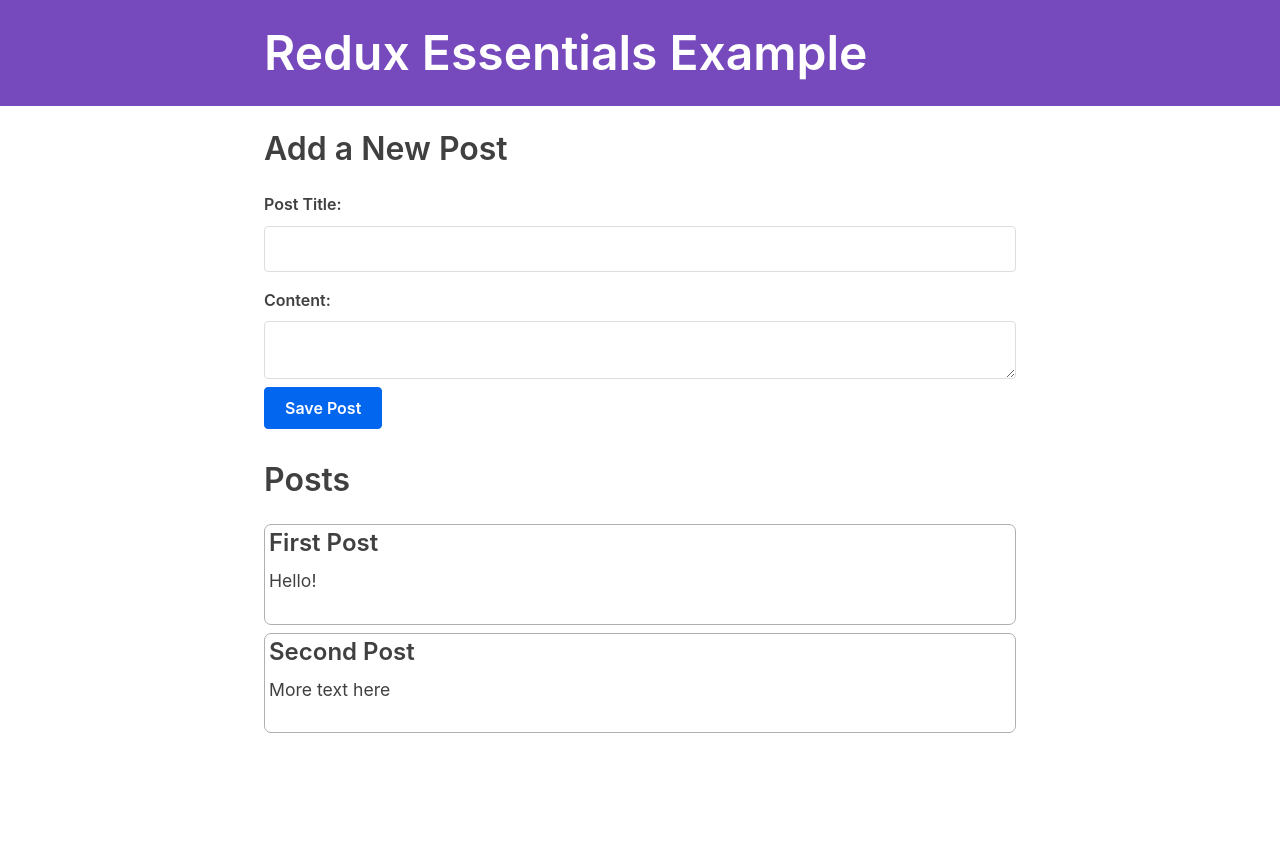
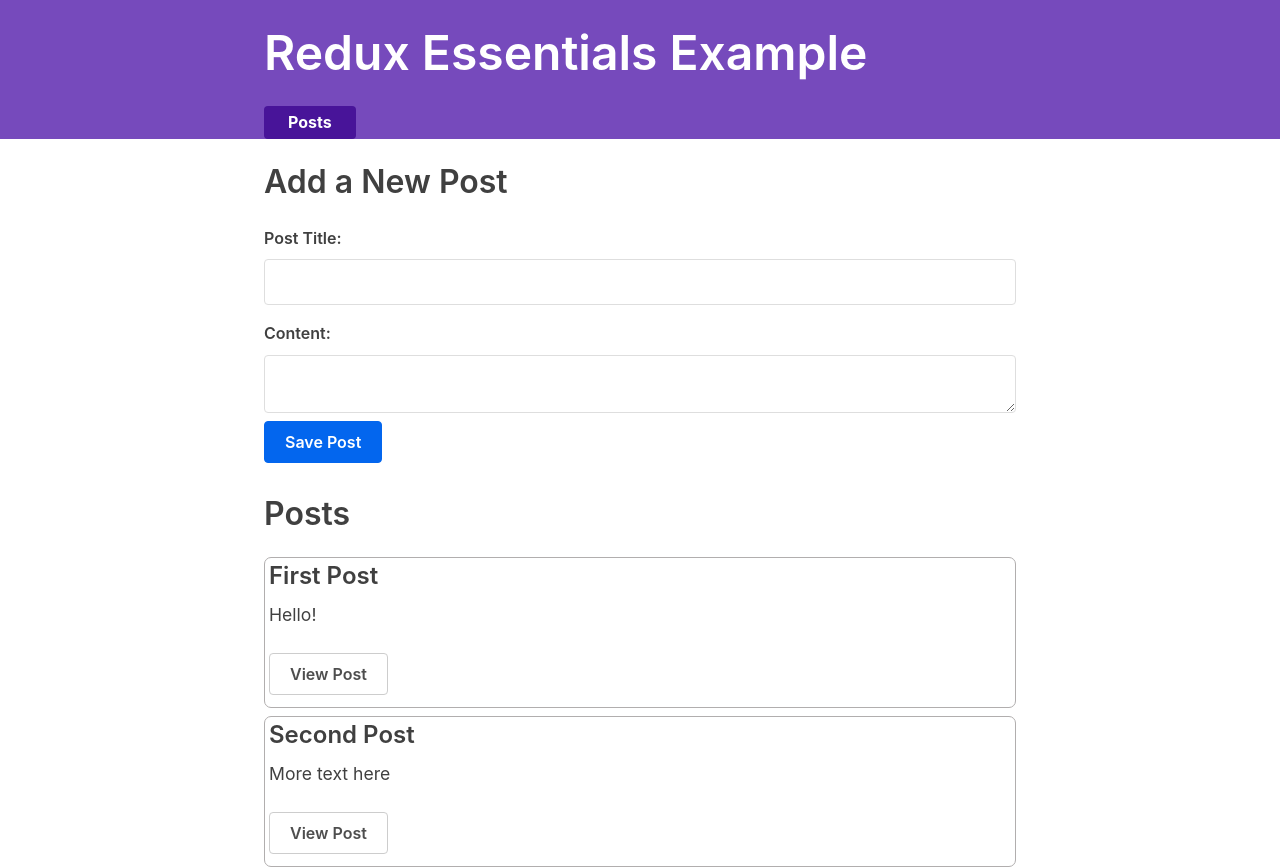
Before and after one commit to nandeepshah/redux_from_docs, a React (Create React App) app: page / in a window 1280 px wide. Before the commit the page ends 800 px from the top, so only its background shows below. Built offline with nearby package versions, Linux system fonts and the light colour scheme; what @mswjs/data, mock-socket, txtgen would draw is missing.

Commit message:
adding single post detail page

```diff
--- a/src/App.js
+++ b/src/App.js
@@ -9,6 +9,7 @@
 import { Navbar } from './app/Navbar';
 import PostsList from './features/posts/PostsList';
 import AddPostForm from './features/posts/AddPostForm';
+import SinglePostPage from './features/posts/SinglePostPage';
 
 function App() {
 	return (
@@ -26,6 +27,7 @@
 							</React.Fragment>
 						)}
 					/>
+					<Route exact path='/posts/:postId' component={SinglePostPage} />
 					<Redirect to='/' />
 				</Switch>
 			</div>
--- a/src/app/Navbar.js
+++ b/src/app/Navbar.js
@@ -1,4 +1,5 @@
-import React from 'react'
+import React from 'react';
+import { Link } from 'react-router-dom';
 
 export const Navbar = () => {
 	return (
@@ -6,10 +7,12 @@
 			<section>
 				<h1>Redux Essentials Example</h1>
 
-        <div className="navContent">
-          <div className="navLinks"></div>
+				<div className='navContent'>
+					<div className='navLinks'>
+						<Link to='/'>Posts</Link>
+					</div>
 				</div>
 			</section>
 		</nav>
-  )
-}
+	);
+};
--- a/src/features/posts/PostsList.js
+++ b/src/features/posts/PostsList.js
@@ -1,4 +1,5 @@
 import { useSelector } from 'react-redux';
+import { Link } from 'react-router-dom';
 
 const PostsList = () => {
 	const posts = useSelector(state => state.posts);
@@ -7,6 +8,9 @@
 		<article className='post-excerpt' key={post.id}>
 			<h3>{post.title}</h3>
 			<p className='post-content'>{post.content.substring(0, 100)}</p>
+			<Link to={`/posts/${post.id}`} className='button muted-button'>
+				View Post
+			</Link>
 		</article>
 	));
 
--- /dev/null
+++ b/src/features/posts/SinglePostPage.js
@@ -0,0 +1,30 @@
+import { useSelector } from 'react-redux';
+import { useParams } from 'react-router-dom';
+
+const SinglePostPage = () => {
+	const { postId } = useParams();
+
+	const post = useSelector(state =>
+		state.posts.find(post => post.id === postId)
+	);
+	console.log(postId);
+	console.log(typeof post?.id, typeof postId);
+
+	if (!post) {
+		return (
+			<section>
+				<h2>Post not found!</h2>
+			</section>
+		);
+	}
+
+	return (
+		<section>
+			<article className='post'>
+				<h2>{post.title}</h2>
+				<p className='post-content'>{post.content}</p>
+			</article>
+		</section>
+	);
+};
+export default SinglePostPage;
```
Lines whose indentation alone changed are shown as unchanged.
